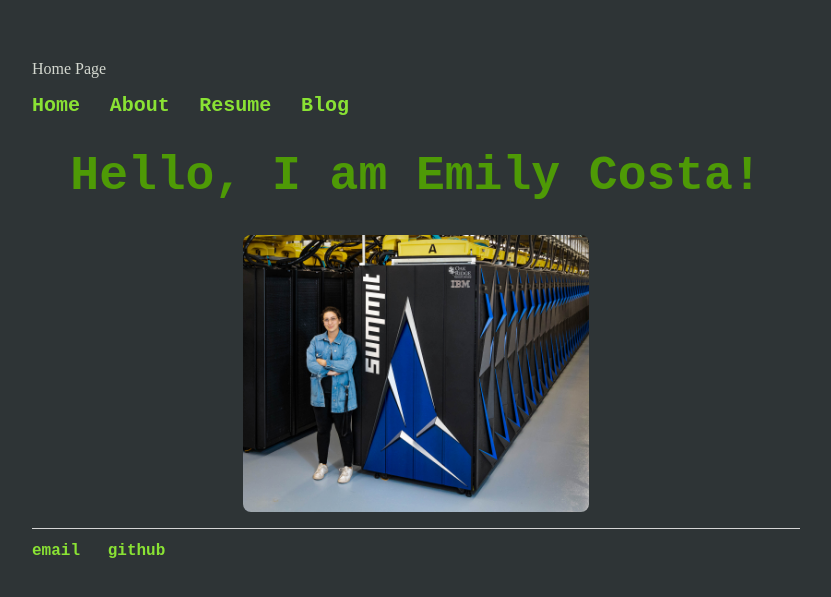
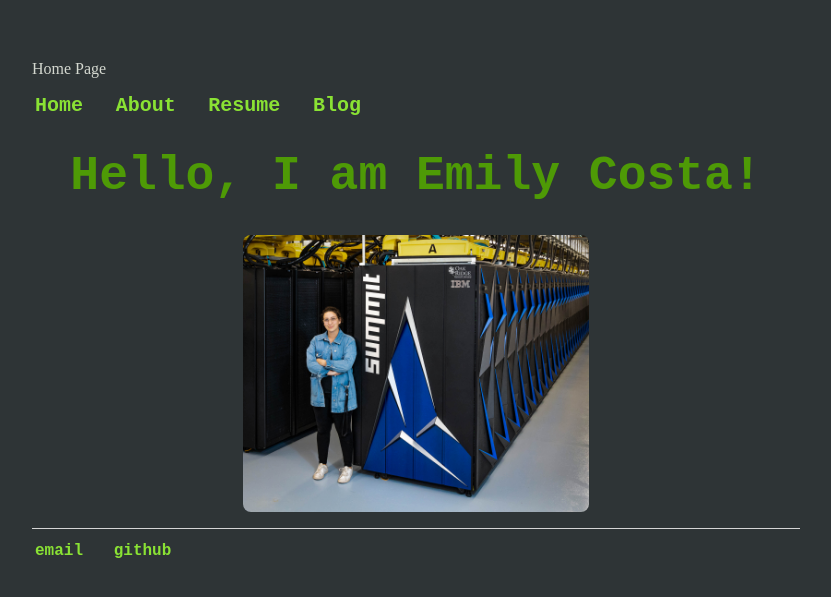
Before and after one commit to emilyjcosta5/emilyjcosta5.github.io, a Jekyll site: the page built from index.html, in a window 1280 px wide. Shown: the top 597 px of the page, without its empty margins (224-1055 px from the left). Built offline with Jekyll 4.4.1, drawn with Linux system fonts in a browser that asks for light colours.

Commit message:
messing with text styles

```diff
--- a/css/main.css
+++ b/css/main.css
@@ -63,6 +63,8 @@
     font-family:"Courier New", Courier, monospace;
     color: #EEEEEC;
     text-align: left;
+    margin-right: 3px;
+    margin-left: 3px
 }
 /*
 h1 {
```
